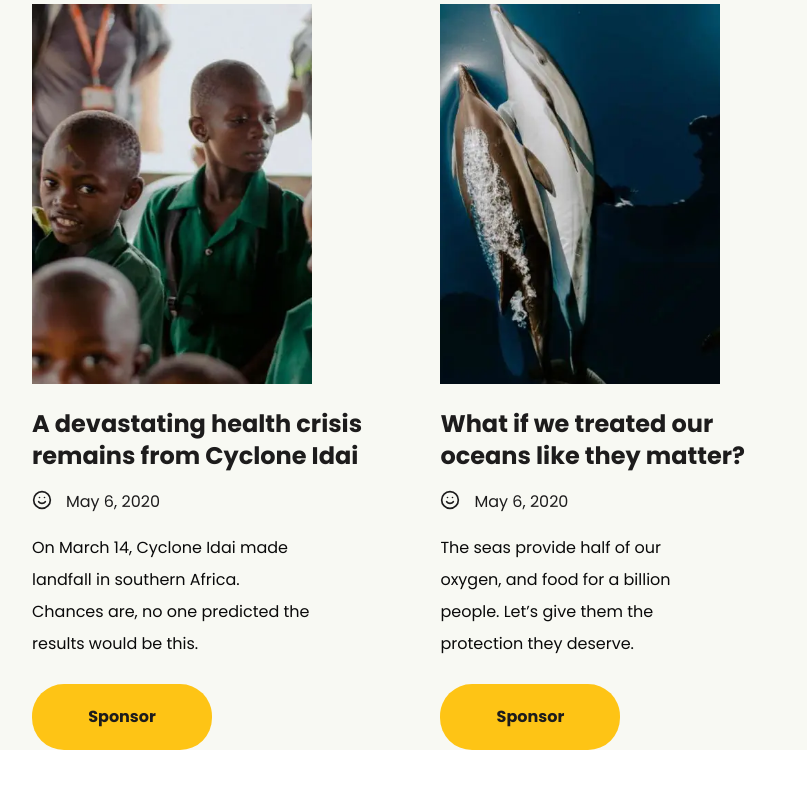
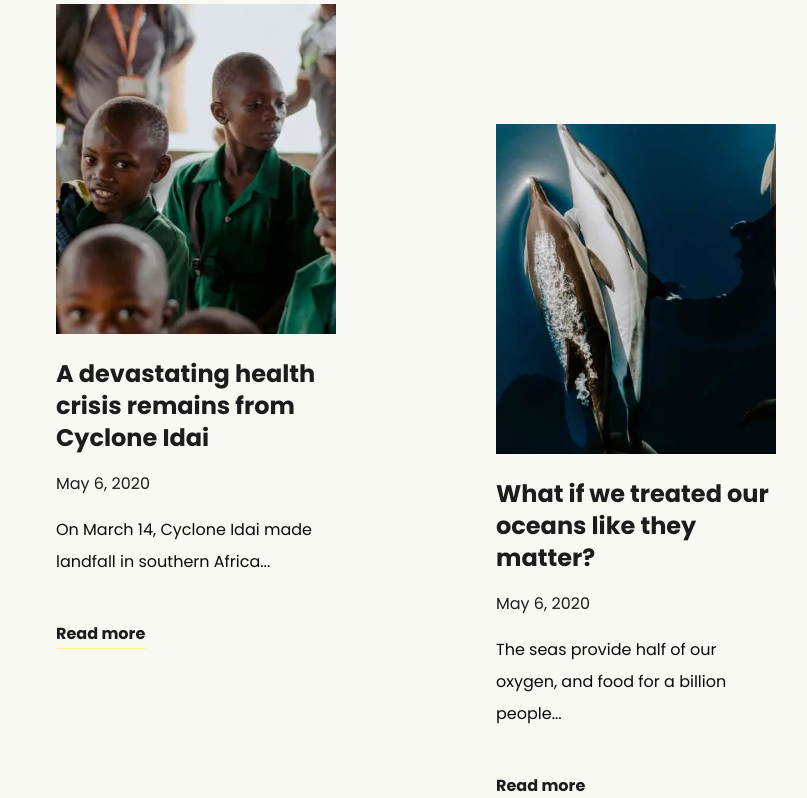
Before and after one commit to Shouryya-Manna/Caridad, a Next.js app: page /get-involved in a window 1280 px wide. Shown: the part 3100-3898 px from the top of the page, without its empty margins (224-1031 px from the left). Built offline with nearby package versions, Linux system fonts and the light colour scheme.

Commit message:
UI fixed

```diff
--- a/src/components/GetInvolved/Gstories/Component/GCard.tsx
+++ b/src/components/GetInvolved/Gstories/Component/GCard.tsx
@@ -1,31 +1,35 @@
 "use client";
 
 import Card from "@/components/Global/Card/Card";
+import UnderlinedText from "@/components/Global/UnderlinedText";
 import { GStoriesData } from "@/data/GStories.data";
-import { Smile } from "lucide-react";
+import { cn } from "@/lib/utils";
 
 export default function GCard() {
   return (
-    <section className="flex max-w-3xl w-full mx-auto">
+    <section className="flex max-w-2xl w-full justify-center mx-auto gap-40">
       {GStoriesData.map((card, index) => (
         <div
           key={index}
-          className="flex flex-col items-start"
+          className={cn(
+            "flex flex-col items-start",
+            index === 1 && "mt-30"
+          )}
         >
           <Card card={card}>
-            <div className="relative h-[380px] w-[280px]">
+            <div className="relative h-[330px] w-[280px]">
               <Card.Image />
             </div>
             <Card.Title />
             <div className="flex items-center gap-3.5 text-base text-tertiary my-3.5">
-              <Smile className="h-5 w-5" />
               <Card.Designation />
             </div>
-            <Card.Paragraph className="my-1 max-w-[280px] leading-loose" />
+            <Card.Paragraph className="my-1 leading-loose" />
 
-            <button className="mt-5 text-base text-tertiary font-bold cursor-pointer hover:bg-black hover:text-white transition-colors duration-300 rounded-4xl h-16.5 w-45 bg-[#FEC415]">
-              Sponsor
-            </button>
+            <UnderlinedText
+              text="Read more"
+              className="mt-10 mx-0"
+            />
           </Card>
         </div>
       ))}
--- a/src/data/GStories.data.ts
+++ b/src/data/GStories.data.ts
@@ -5,7 +5,7 @@ export const GStoriesData = [
       "A devastating health crisis remains from Cyclone Idai",
     designation: "May 6, 2020",
     paragraph:
-      "On March 14, Cyclone Idai made landfall in southern Africa. Chances are, no one predicted the results would be this.",
+      "On March 14, Cyclone Idai made landfall in southern Africa...",
   },
   {
     image: "/Get-Involved/GI04.webp",
@@ -13,6 +13,6 @@ export const GStoriesData = [
       "What if we treated our oceans like they matter?",
     designation: "May 6, 2020",
     paragraph:
-      "The seas provide half of our oxygen, and food for a billion people. Let’s give them the protection they deserve.",
+      "The seas provide half of our oxygen, and food for a billion people...",
   },
 ];
```
